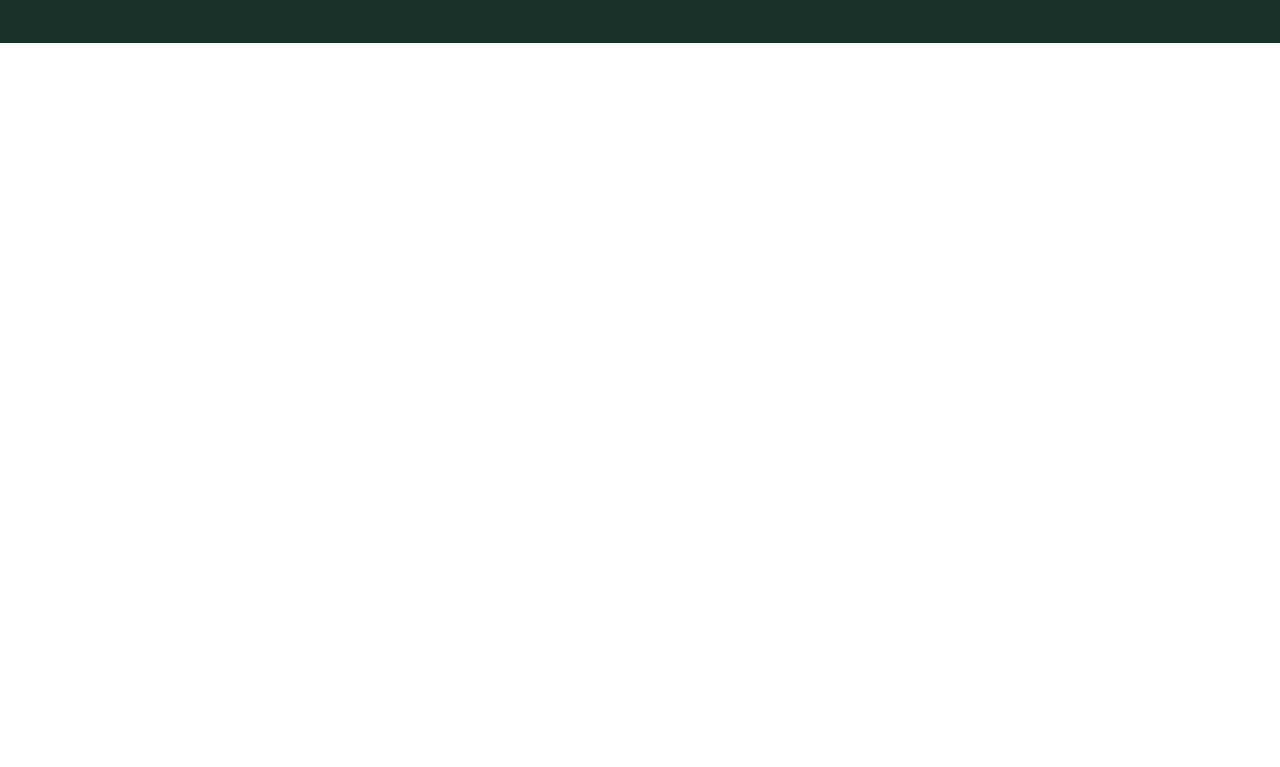
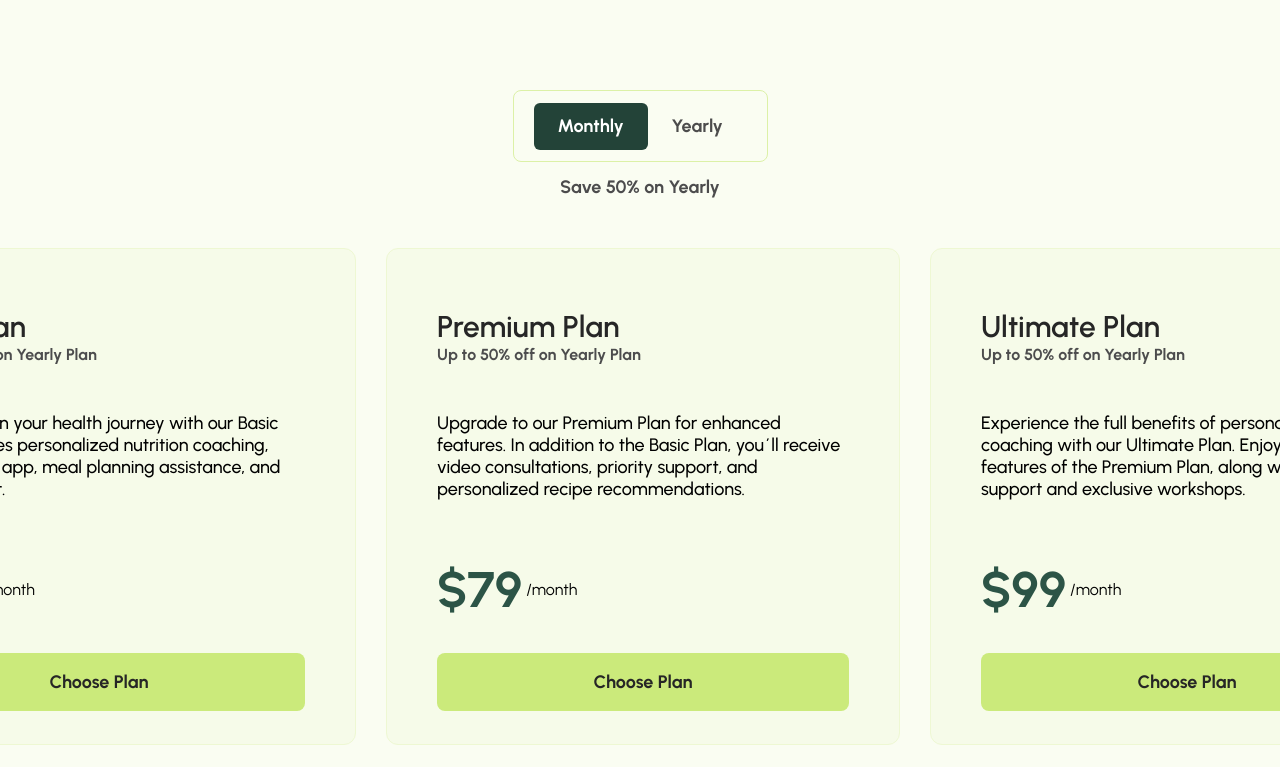
Before and after one commit to maximiano67/Nutritionist, a React (Vite) app: page /Home in a window 1280 px wide. Shown: the part 5253-6020 px from the top of the page. Before the commit the page ends 5296 px from the top, so only its background shows below. Built offline with nearby package versions, Linux system fonts and the light colour scheme.

Commit message:
Adicionado a seção de planos

```diff
--- a/src/Routers/home/Home.jsx
+++ b/src/Routers/home/Home.jsx
@@ -4,6 +4,7 @@ import SecaoHomeBanner from './secaoHome-01/SecaoHomeBanner'
 import HomeFeatures from './features/HomeFeatures'
 import OurBlogs from './OurBlogs/OurBlogs'
 import OurTestimonials from './OurTestimonials/OurTestimonials'
+import OurPricing from './OurPrincing/OurPricing'
 
 const Home = () => {
   return (
@@ -12,6 +13,7 @@ const Home = () => {
       <HomeFeatures/>
       <OurBlogs/>
       <OurTestimonials/>
+      <OurPricing/>
     </div>
   )
 }
--- /dev/null
+++ b/src/Routers/home/OurPrincing/OurPricing.css
@@ -0,0 +1,195 @@
+.main-ourPricing {
+    width: 100%;
+    margin-top: 130px;
+    display: flex;
+    flex-direction: column;
+    align-items: center;
+}
+
+.OurPricing {
+    width: 1596px;
+    height: 871px;
+    gap: 80px;
+    margin-bottom: 130px;
+    display: flex;
+    flex-direction: column;
+}
+
+.main-ourPricing-title {
+    padding: 0px 300px;
+    height: 136px;
+    gap: 10px;
+    display: flex;
+    flex-direction: column;
+    justify-content: center;
+    text-align: center;
+}
+
+.main-ourPricing-title .title h1 {
+    font-size: 48px;
+    font-weight: bold;
+    color: #262626;
+}
+
+.main-ourPricing-title .descrition p {
+    font-size: 18px;
+    font-weight: 400;
+}
+
+.OurPricing-cart-price {
+    width: 100%;
+    height: 655px;
+    gap: 50px;
+    display: flex;
+    flex-direction: column;
+    align-items: center;
+}
+
+.OurPricing-cart-price .cart-btns {
+    width: 311px;
+    height: 108px;
+    gap: 14px;
+    display: flex;
+    flex-direction: column;
+    align-items: center;
+}
+
+.cart-btns .btn-price {
+    width: 233px;
+    height: 67px;
+    padding: 10px;
+    border: 1px solid #DCF1A7;
+    border-radius: 8px;
+    display: flex;
+    justify-content: center;
+    align-items: center;
+}
+
+.btn-price .btn-monthly {
+    width: 114px;
+    height: 47px;
+    padding: 10px 24px;
+    border: none;
+    border-radius: 6px;
+    color: #fff;
+    font-size: 18px;
+    font-weight: bolder;
+    background-color: #234338;
+}
+
+.btn-price .btn-yearly {
+    padding: 10px 24px;
+    width: 99px;
+    height: 47px;
+    font-size: 18px;
+    border-radius: 6px;
+    font-weight: bolder;
+    color: #4c4c4c;
+    background-color: rgba(255, 0, 0, 0);
+    border: none;
+}
+
+.OurPricing-cart-price .descrition p {
+    font-size: 18px;
+    font-weight: bolder;
+    color: #4c4c4d;
+}
+
+.OurPricing-cards-plans {
+    width: 100%;
+    height: 497px;
+    display: flex;
+    flex-direction: column;
+}
+
+.OurPricing-cards-plans .cards-OurPricing {
+    height: 100%;
+    gap: 30px;
+    display: flex;
+}
+
+.cards-OurPricing .cart-pricing-plan {
+    width: 512px;
+    padding: 50px;
+    border-radius: 12px;
+    border: 1px solid #EEF8D3;
+    background-color: #F6FBE9;
+    display: flex;
+}
+
+.cart-pricing-plan .card-plan-title {
+    gap: 40px;
+    display: flex;
+    flex-direction: column;
+}
+
+.card-plan-title .cart-title{
+    width: 412px;
+    height: 74px;
+    display: flex;
+    flex-direction: column;
+    justify-content: center;
+}
+
+.card-plan-title .cart-title h1 {
+    font-size: 30px;
+    font-weight: 600;
+    color: #262626;
+}
+
+.card-plan-title .cart-title p {
+    color: #4c4c4d;
+    font-weight: bolder;
+}
+
+.card-plan-title .cart-descrition {
+    width: 412px;
+    height: 108px;
+}
+
+.card-plan-title .cart-descrition p {
+    font-size: 18px;
+    font-weight: 500;
+}
+
+.card-plan-title .cart-price-btn {
+    width: 412px;
+    height: 135px;
+    gap: 33px;
+    display: flex;
+    flex-direction: column;
+}
+
+.cart-price-btn .cart-price {
+    gap: 4px;
+    display: flex;
+    align-items: center;
+}
+
+.cart-price-btn .cart-price h1 {
+    font-size: 50px;
+    font-weight: bold;
+    color: #2C5446;
+}
+
+.cart-price-btn .btn-plan {
+
+    height: 58px;
+    display: flex;
+    justify-content: center;
+}
+
+.btn-plan .btn {
+    width: 412px;
+    padding: 18px 41px;
+    border-radius: 8px;
+    background-color: #CBEA7B;
+    color: #262626;
+    display: flex;
+    border: none;
+    cursor: pointer;
+    justify-content: center;
+    align-items: center;
+    font-size: 18px;
+    font-weight: bolder;
+}
--- /dev/null
+++ b/src/Routers/home/OurPrincing/OurPricing.jsx
@@ -0,0 +1,112 @@
+import './OurPricing.css'
+
+const OurPricing = () => {
+    return (
+        <div className='main-ourPricing'>
+            <main className="OurPricing">
+                <div className="main-ourPricing-title">
+                    <div className="title">
+                        <h1>Our Pricing</h1>
+                    </div>
+                    <div className="descrition">
+                        <p>We outline our flexible and affordable options to support you on your journey to optimal health and nutrition. We believe that everyone deserves access to personalized nutrition guidance and resources</p>
+                    </div>
+                </div>
+
+                <div className="OurPricing-cart-price">
+                    <div className="cart-btns">
+                        <div className="btn-price">
+                            <button className='btn-monthly'>Monthly</button>
+                            <button className='btn-yearly'>Yearly</button>
+                        </div>
+                        <div className="descrition">
+                            <p>Save 50% on Yearly</p>
+                        </div>
+                    </div>
+
+                    <div className="OurPricing-cards-plans">
+                        <ul className="cards-OurPricing">
+                            <li className="cart-pricing-plan">
+                                <div className="card-plan-title">
+                                    <div className="cart-title">
+                                        <h1>Basic Plan</h1>
+                                        <p>Up to 50% off on Yearly Plan</p>
+                                    </div>
+
+                                    <div className="cart-descrition">
+                                        <p>Get started on your health journey with our Basic Plan. It includes personalized nutrition coaching, access to our app, meal planning assistance, and email support.</p>
+                                    </div>
+                                    <div className="cart-price-btn">
+                                        <div className="cart-price">
+                                            <h1>$49</h1>
+                                            <span>/month</span>
+                                        </div>
+
+                                        <div className="btn-plan">
+                                            <button className='btn'>
+                                                Choose Plan
+                                            </button>
+                                        </div>
+                                    </div>
+                                </div>
+                            </li>
+
+                            <li className="cart-pricing-plan">
+                                <div className="card-plan-title">
+                                    <div className="cart-title">
+                                        <h1>Premium Plan</h1>
+                                        <p>Up to 50% off on Yearly Plan</p>
+                                    </div>
+
+                                    <div className="cart-descrition">
+                                        <p>Upgrade to our Premium Plan for enhanced features. In addition to the Basic Plan, you´ll receive video consultations, priority support, and personalized recipe recommendations.</p>
+                                    </div>
+                                    <div className="cart-price-btn">
+                                        <div className="cart-price">
+                                            <h1>$79</h1><span>/month</span>
+                                        </div>
+
+                                        <div className="btn-plan">
+                                            <button className='btn'>
+                                                Choose Plan
+                                            </button>
+                                        </div>
+                                    </div>
+                                </div>
+                            </li>
+
+                            <li className="cart-pricing-plan">
+                                <div className="card-plan-title">
+                                    <div className="cart-title">
+                                        <h1>Ultimate Plan</h1>
+                                        <p>Up to 50% off on Yearly Plan</p>
+                                    </div>
+
+                                    <div className="cart-descrition">
+                                        <p>Experience the full benefits of personalized nutrition coaching with our Ultimate Plan. Enjoy all the features of the Premium Plan, along with 24/7 chat support and exclusive workshops.</p>
+                                    </div>
+                                    <div className="cart-price-btn">
+                                        <div className="cart-price">
+                                            <h1>$99</h1><span>/month</span>
+                                        </div>
+
+                                        <div className="btn-plan">
+                                            <button className='btn'>
+                                                Choose Plan
+                                            </button>
+                                        </div>
+                                    </div>
+                                </div>
+                            </li>
+
+                        </ul>
+                    </div>
+
+                </div>
+            </main>
+
+        </div>
+    )
+}
+
+export default OurPricing
```
